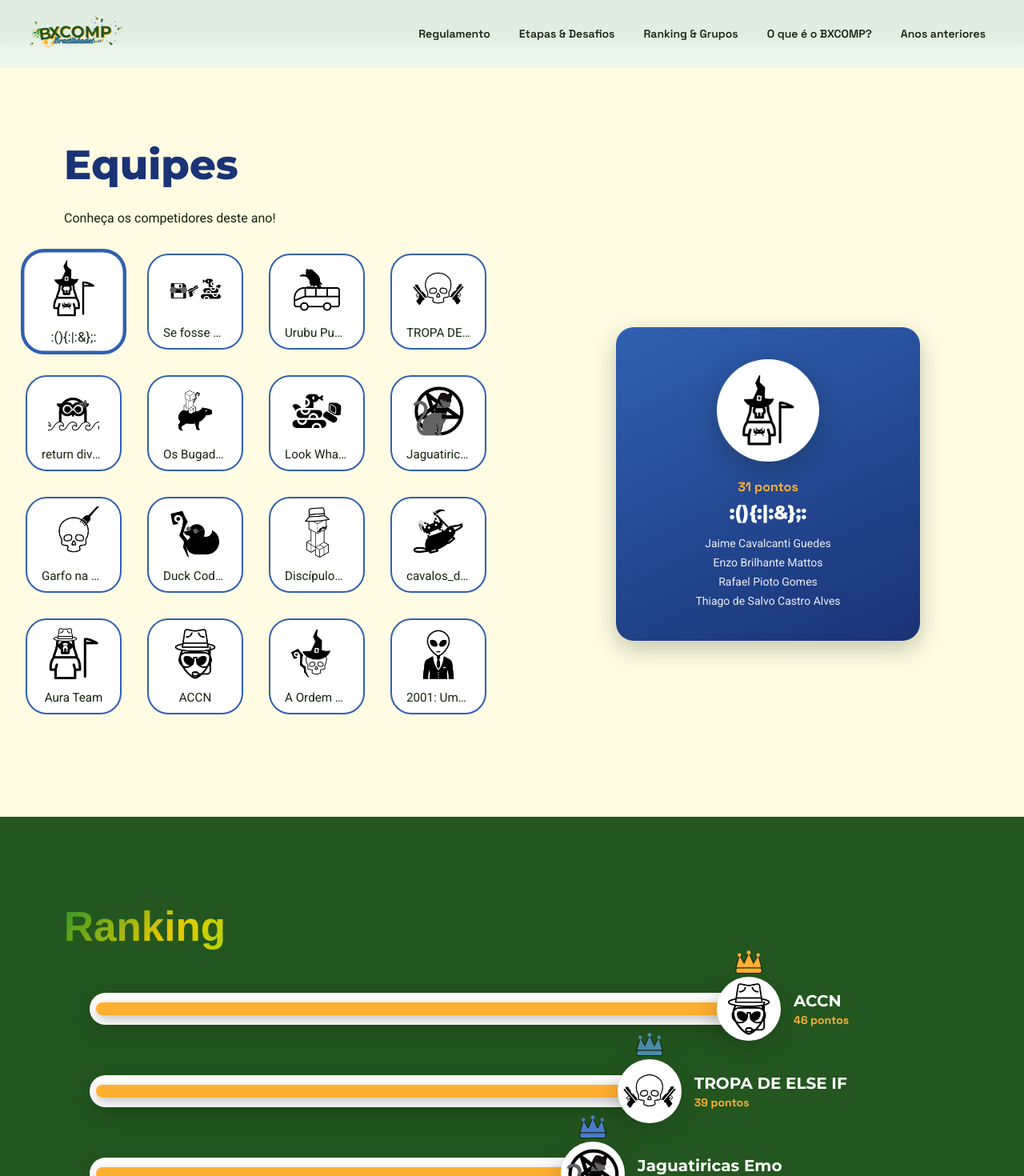
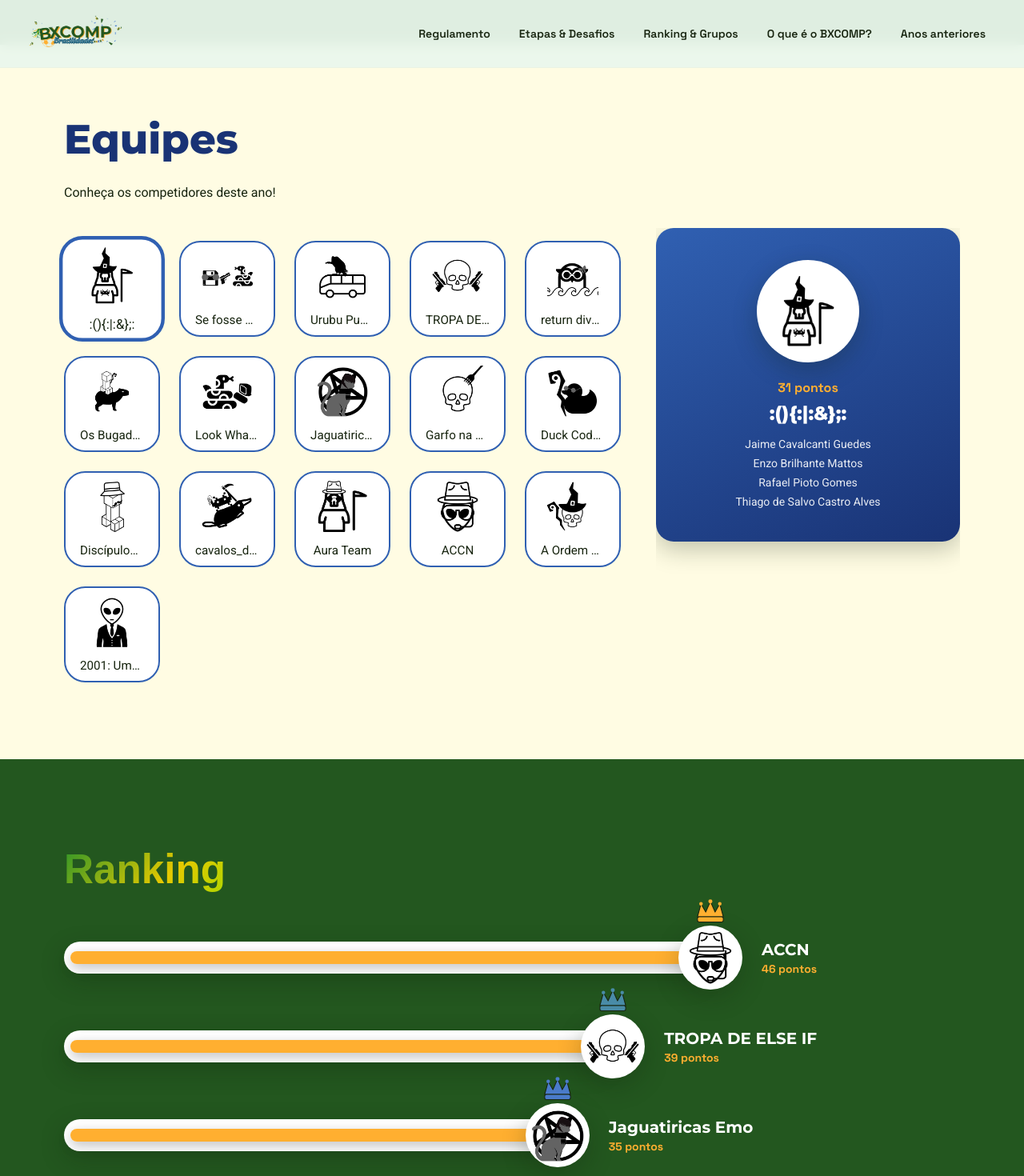
Before and after one commit to petsi-each/bxcomp2026-site, a Next.js app: page /RankingeGrupos in a window 1280 px wide. Shown: the top 1470 px of the page at 80% size. Built offline with nearby package versions, Linux system fonts and the light colour scheme; a web font is replaced by a local one.

Commit message:
alteracoes em espaçamentos

```diff
--- a/src/components/Equipes/Equipes.tsx
+++ b/src/components/Equipes/Equipes.tsx
@@ -22,15 +22,15 @@ const Equipes: React.FC<EquipesProps> = ({ equipes }) => {
     const scrolltodisplayer = () => {
         const displayer = document.getElementById('display');
         if (displayer && window.innerWidth <= 1100) {
-            displayer.scrollIntoView({ behavior: 'smooth', block: 'center', });
+            displayer.scrollIntoView({ behavior: 'smooth', block: 'center' });
         }
     }
 
     return (
-        <section className='pb-[7rem] pt-[7rem] bg-creme'>
+        <section className='pb-[5rem] pt-[5rem] bg-creme'>
 
             <h1 className="text-azulescuro font-eloquent font-extrabold text-[3.2rem] pl-8 sm:pl-20"> Equipes </h1>
-            <p className="p-4 font-roboto text-md text-left text-preto pl-20"> Conheça os competidores deste ano! </p>
+            <p className="p-4 font-roboto text-md text-left text-preto pl-8 sm:pl-20 mb-4"> Conheça os competidores deste ano! </p>
 
             {equipes.length === 0 ? (
                 <div className="mx-8 sm:mx-20 mt-6 px-8 py-14 text-center border border-dashed border-azulelegante/40 rounded-card">
@@ -40,23 +40,23 @@ const Equipes: React.FC<EquipesProps> = ({ equipes }) => {
                     </p>
                 </div>
             ) : (
-                <section className="flex justify-center [@media(max-width:1100px)]:flex-col">
+                <section className="flex px-8 sm:px-20 [@media(max-width:1100px)]:flex-col gap-8">
 
-                    <section className="[@media(max-width:1100px)]:w-full w-[50vw] my-4 md:my-2 py-2 px-[15px] flex flex-wrap items-center justify-center content-start">
-                        <section className="gap-8 sm:grid-flow-col flex sm:h-fit flex-wrap items-center justify-center">
+                    {/* Lado Esquerdo: Grid de Botões alinhado com o título */}
+                    <section className="[@media(max-width:1100px)]:w-full flex-1 my-2 py-2 flex flex-col justify-start items-start">
+                        <section className="gap-6 flex flex-wrap items-center justify-start">
                             {equipes.map((equipe, idx) => {
                                 return <BotaoEquipe
                                     key={idx}
                                     equipe={equipe}
                                     selecionado={idSelecionado == idx}
                                     onClick={() => { setIdSelecionado(idx); scrolltodisplayer(); }} />
-                            })
-                            }
-
+                            })}
                         </section>
                     </section>
 
-                    <section id="display" className="overflow-hidden [@media(max-width:1100px)]:mt-[60px] [@media(max-width:1100px)]:w-full w-[50vw] px-4 flex flex-col items-center content-center justify-center">
+                    {/* Lado Direito: Card de detalhes da equipe */}
+                    <section id="display" className="overflow-hidden [@media(max-width:1100px)]:mt-[40px] [@media(max-width:1100px)]:w-full w-[380px] flex flex-col items-center justify-start flex-shrink-0">
 
                         <div className="flex flex-col items-center justify-center rounded-card p-10 [background:linear-gradient(155deg,var(--azulelegante),var(--azulescuro))] shadow-soft w-full max-w-[380px]">
                             <div className="w-32 h-32 rounded-full bg-white flex items-center justify-center p-5 shadow-soft mb-5">
--- a/src/components/Etapas/EtapasSection.tsx
+++ b/src/components/Etapas/EtapasSection.tsx
@@ -8,7 +8,7 @@ import etapasData from '@/data/etapas.json';
 const EtapasSection = () => {
     const [idSelecionado, setIdSelecionado] = useState(0)
     return (
-        <div id="EtapasSection" className="w-full flex flex-col justify-center gap-4 px-7 py-[6.25rem] md:px-20 bg-verdescuro">
+        <div id="EtapasSection" className="w-full flex flex-col justify-center gap-4 px-7 py-[3rem] md:px-20 bg-verdescuro">
             <div id="Cabecalho" className="mb-[40px]">
                 <h1 className="block font-cinzel_decorative text-[3.2rem] font-black text-ouro">
                     Etapas
--- a/src/components/MainTitle/MainTitle.tsx
+++ b/src/components/MainTitle/MainTitle.tsx
@@ -22,9 +22,9 @@ const MainTitle = () => {
         {/* ================= BLOCO PRINCIPAL (REDUZIDO E DESLOCADO) ================= */}
         <div className="grid md:grid-cols-[1.1fr_0.9fr] gap-8 items-center w-full mt-2 scale-[0.95] md:scale-100">
 
-          <h1 className="font-brasileira font-black text-[2.6rem] md:text-[3.8rem] leading-[1.05] mb-6">
+          {/* <h1 className="font-brasileira font-black text-[2.6rem] md:text-[3.8rem] leading-[1.05] mb-6">
             O que é o <span className="gradiente-destaque" data-text="BXCOMP">BXCOMP</span>?
-          </h1>
+          </h1> */}
           {/* Texto Envolvido por Quadrado Verde */}
           <div className="bg-verdescuro2/80 border-2 border-[#23571F] p-6 md:p-8 rounded-2xl shadow-xl backdrop-blur-sm text-center md:text-left">
             <div className="flex items-center justify-center md:justify-start gap-2.5 mb-4">
--- a/src/components/Patrocinadores/Patrocinadores.tsx
+++ b/src/components/Patrocinadores/Patrocinadores.tsx
@@ -5,7 +5,7 @@ const Patrocinadores = () => {
                 <h1 className="gradiente-titulo font-cinzel_decorative font-black text-4xl md:text-5xl p-[10px]">Patrocinadores</h1>
             </div>
             <div className="flex mt-[50px] justify-center px-6">
-                <div className="bg-verderocket rounded-card px-14 py-10 flex items-center justify-center shadow-soft">
+                <div className="rounded-card px-14 py-10 flex items-center justify-center shadow-soft">
                     <img className="w-[200px] md:w-[260px]" src="/images/rocketseat2.png" alt="Rocketseat" />
                 </div>
             </div>
--- a/src/components/Ranking/Ranking.tsx
+++ b/src/components/Ranking/Ranking.tsx
@@ -43,14 +43,9 @@ const Coroa: React.FC<CoroaProps> = ({ scorePosition }) => {
     );
 }
 
-
 /**
  * Componente que representa uma barra de pontos para uma equipe.
- *
- * @param {Equipe} equipe - Informações da equipe incluindo nome, membros, pontos e ícone.
- * @param {number} topScores - Lista com a quantidade de ponto dos tres primeiros lugares para renderizar coroa.
  */
-
 const PointBar: React.FC<PointBarProps> = ({ equipe, topScores }) => {
     const totalPontos = equipe.pontos.reduce((accumulator, currentValue) => accumulator + currentValue, 0);
     const percentage = topScores[0] > 0 ? (totalPontos / topScores[0]) * 100 : 0;
@@ -62,22 +57,20 @@ const PointBar: React.FC<PointBarProps> = ({ equipe, topScores }) => {
     const mobileBarWidth = `calc((100% - ${ICON_FOOTPRINT_PX}px) * ${percentage / 100} + ${ICON_FOOTPRINT_PX}px)`;
 
     // No Desktop o texto acompanha o ícone.
-    // Reservamos 17rem (w-64 do texto + ml-4 de margem) do total para garantir que a
-    // barra chegue até o limite da tela acompanhada do texto sem empurrá-lo para fora!
     const desktopBarWidth = `calc((100% - 17rem - ${ICON_FOOTPRINT_PX}px) * ${percentage / 100} + ${ICON_FOOTPRINT_PX}px)`;
 
     return (
-        <article className="-z-0 pt-[15px] text-white">
+        <article className="-z-0 pt-[15px] text-white w-full">
 
             {/* ========== MOBILE (Telas Menores) ========== */}
             <div className="md:hidden">
-                <div className="w-full px-8 mb-4">
+                <div className="w-full mb-4">
                     <h2 className="text-xl relative z-10 truncate font-eloquent font-bold">{equipe.nome}</h2>
                     <p className="text-md font-subtitulo font-bold text-laranja">{Math.floor(totalPontos)} pontos</p>
                 </div>
-                <div className="w-full px-8 mb-6 flex items-center">
-                    <div style={{ width: mobileBarWidth }} className="flex items-center flex-shrink-0">
-                        <div className="flex flex-grow items-center -z-1 h-10 shadow-soft bg-white rounded-full">
+                <div className="w-full mb-6 flex items-center">
+                    <div style={{ width: mobileBarWidth, minWidth: "65px" }} className="flex items-center flex-shrink-0">
+                        <div className="flex flex-grow items-center -z-1 h-10 shadow-soft bg-white rounded-full min-w-[20px]">
                             <div style={{ boxShadow: '0 5px 15px rgba(0, 0, 0, 0.25)' }} className="w-full rounded-full m-2 h-4 bg-gradient-to-r from-ouro to-laranja"></div>
                         </div>
                         <div>
@@ -95,10 +88,10 @@ const PointBar: React.FC<PointBarProps> = ({ equipe, topScores }) => {
             </div>
 
             {/* ========== DESKTOP (Telas Maiores) ========== */}
-            <div className="hidden md:flex w-full px-8 mb-0 items-center">
-                {/* O container da barra usa a largura calculada para desktop */}
-                <div style={{ width: desktopBarWidth }} className="flex items-center flex-shrink-0">
-                    <div className="flex flex-grow items-center h-10 shadow-soft bg-white rounded-full">
+            <div className="hidden md:flex w-full mb-0 items-center">
+                {/* O container da barra usa a largura calculada para desktop com um minWidth garantido */}
+                <div style={{ width: desktopBarWidth, minWidth: "65px" }} className="flex items-center flex-shrink-0">
+                    <div className="flex flex-grow items-center h-10 shadow-soft bg-white rounded-full min-w-[20px]">
                         <div style={{ boxShadow: '0 5px 15px rgba(0, 0, 0, 0.25)' }} className="w-full rounded-full m-2 h-4 bg-gradient-to-r from-ouro to-laranja"></div>
                     </div>
                     <div>
@@ -112,8 +105,8 @@ const PointBar: React.FC<PointBarProps> = ({ equipe, topScores }) => {
                         </figure>
                     </div>
                 </div>
-                {/* O texto fica exatamente ao lado da barra, com margem ml-4 (1rem) e largura w-64 (16rem) */}
-                <div className="ml-4 w-64 flex-shrink-0">
+                {/* O texto fica ao lado da barra, mantendo margem constante */}
+                <div className="ml-6 w-64 flex-shrink-0">
                     <h2 className="text-xl w-full truncate font-eloquent font-bold">{equipe.nome}</h2>
                     <p className="text-sm font-subtitulo font-bold text-laranja w-full">{Math.floor(totalPontos)} pontos</p>
                 </div>
@@ -123,20 +116,13 @@ const PointBar: React.FC<PointBarProps> = ({ equipe, topScores }) => {
     );
 }
 
-
 /**
- * Apresenta um *Ranking* de equipes com base nos pontos.
- *
- * @param {RankingProps} equipes - Lista de equipes a serem exibidas no ranking.
- * @param {number} [displayQuantity] - OPCIONAL: Quantidade de equipes a serem exibidas. Se não especificado, exibe todas as equipes.
- *
+ * Apresenta um Ranking de equipes com base nos pontos.
  */
-
 const Ranking: React.FC<RankingProps> = ({ equipes, displayQuantity = -1 }) => {
 
     const sortedEquipes = [...equipes];
     displayQuantity = displayQuantity >= equipes.length ? -1 : displayQuantity;
-
 
     const sumPoints = (points: number[]): number => {
         return points.reduce((accumulator, currentValue) => accumulator + currentValue, 0);
@@ -149,25 +135,27 @@ const Ranking: React.FC<RankingProps> = ({ equipes, displayQuantity = -1 }) => {
     const displayEquipes = displayQuantity < 0 ? sortedEquipes : sortedEquipes.slice(0, displayQuantity)
 
     return (
-        <section className="grid bg-verde grid-rows-1 gap-8 md:gap-2 md:pl-20 pt-[90px] pb-[30px]">
-            <h1 className="text-[3.2rem] w-fit font-black pl-7 md:pl-0 font-cinzel_decorative gradiente-titulo" style={{ marginTop: "10px" }}>Ranking</h1>
+        <section className="bg-verde pt-[90px] pb-[30px] pl-8 sm:pl-20 pr-8 sm:pr-20">
+            <h1 className="text-[3.2rem] w-fit font-black font-cinzel_decorative gradiente-titulo mb-4" style={{ marginTop: "10px" }}>
+                Ranking
+            </h1>
 
             {equipes.length === 0 ? (
-                <div className="mx-7 md:mr-20 px-8 py-14 text-center border border-dashed border-bege/30 rounded-card">
+                <div className="px-8 py-14 text-center border border-dashed border-bege/30 rounded-card">
                     <strong className="block font-eloquent text-creme text-xl mb-2">Ainda não há pontuações</strong>
                     <p className="font-roboto text-bege/80 max-w-[520px] mx-auto">
                         O ranking do BXCOMP 2026 será atualizado conforme as etapas presenciais acontecem.
                     </p>
                 </div>
             ) : (
-                <>
+                <div className="flex flex-col gap-4">
                     {displayEquipes.map((equipe, index) => {
                         return (
                             <PointBar key={index} equipe={equipe} topScores={topScores} />
                         );
                     })}
                     {btnRankingCompleto(displayQuantity)}
-                </>
+                </div>
             )}
         </section>
     );
@@ -176,7 +164,7 @@ const Ranking: React.FC<RankingProps> = ({ equipes, displayQuantity = -1 }) => {
 const btnRankingCompleto = (displayQuantity: number) => {
     if (displayQuantity != -1) {
         return (
-            <div className="flex justify-center mt-14 md:pr-20">
+            <div className="flex justify-center mt-14">
                 <Link href="/RankingeGrupos" className="bg-azulelegante hover:bg-azulciano transition-colors p-4 px-6 rounded-full flex items-center gap-3">
                     <svg viewBox="0 0 24 24" className="w-6 h-6" fill="none" xmlns="http://www.w3.org/2000/svg">
                         <path d="M12 3l2.4 5.2L20 9l-4 4 1 5.6L12 16l-5 2.6 1-5.6-4-4 5.6-0.8L12 3z" fill="var(--laranja)" />
```
